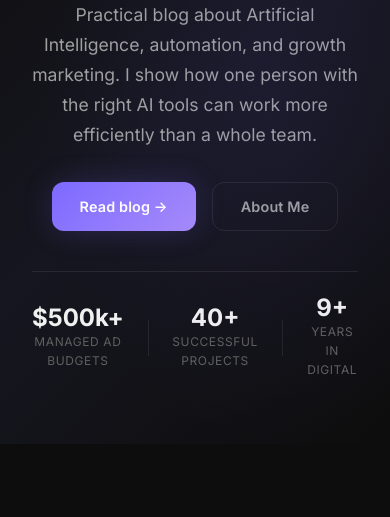
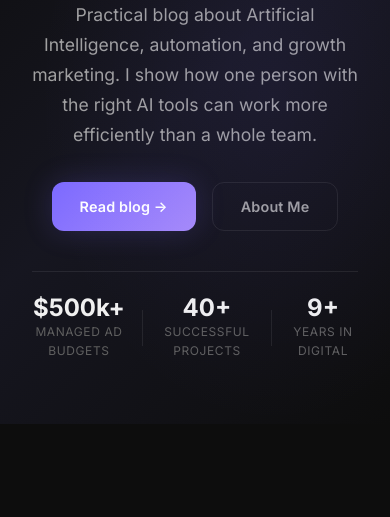
Before and after one commit to andrusyshyn-beta/taras-blog, a React app: page /en in a window 390 px wide. Shown: the part 303-820 px from the top of the page. Built offline with nearby package versions, Linux system fonts and the light colour scheme; some packages are replaced by stand-ins of ours.

Commit message:
Final layout fix: respect horizontal container padding

```diff
--- a/app/(uk)/page.module.css
+++ b/app/(uk)/page.module.css
@@ -1,6 +1,7 @@
 /* ===== HERO ===== */
 .hero {
-  padding: var(--space-8) 0 var(--space-7);
+  padding-top: var(--space-8);
+  padding-bottom: var(--space-7);
   background: var(--gradient-hero);
   position: relative;
   overflow: hidden;
@@ -215,7 +216,8 @@
 
 /* ===== SECTIONS ===== */
 .section {
-  padding: var(--space-7) 0;
+  padding-top: var(--space-7);
+  padding-bottom: var(--space-7);
 }
 
 .sectionHeader {
@@ -401,13 +403,13 @@
 }
 
 @media (max-width: 768px) {
-  .hero { padding: var(--space-6) 0; }
+  .hero { padding-top: var(--space-6); padding-bottom: var(--space-6); }
   .heroContent { align-items: center; text-align: center; }
-  .heroStats { justify-content: center; }
+  .heroStats { justify-content: center; gap: var(--space-2); }
   .heroActions { justify-content: center; }
   .grid3 { grid-template-columns: 1fr; }
-  .aboutSection { padding: var(--space-4) 0; }
+  .aboutSection { padding-top: var(--space-4); padding-bottom: var(--space-4); }
   .aboutInner { flex-direction: column; text-align: center; gap: var(--space-2); }
-  .newsletterSection { padding: var(--space-4) 0; }
+  .newsletterSection { padding-top: var(--space-4); padding-bottom: var(--space-4); }
   .newsletterInner { padding: var(--space-4); }
 }
--- a/app/en/page.module.css
+++ b/app/en/page.module.css
@@ -1,6 +1,7 @@
 /* ===== HERO ===== */
 .hero {
-  padding: var(--space-8) 0 var(--space-7);
+  padding-top: var(--space-8);
+  padding-bottom: var(--space-7);
   background: var(--gradient-hero);
   position: relative;
   overflow: hidden;
@@ -215,7 +216,8 @@
 
 /* ===== SECTIONS ===== */
 .section {
-  padding: var(--space-7) 0;
+  padding-top: var(--space-7);
+  padding-bottom: var(--space-7);
 }
 
 .sectionHeader {
@@ -401,13 +403,13 @@
 }
 
 @media (max-width: 768px) {
-  .hero { padding: var(--space-6) 0; }
+  .hero { padding-top: var(--space-6); padding-bottom: var(--space-6); }
   .heroContent { align-items: center; text-align: center; }
-  .heroStats { justify-content: center; }
+  .heroStats { justify-content: center; gap: var(--space-2); }
   .heroActions { justify-content: center; }
   .grid3 { grid-template-columns: 1fr; }
-  .aboutSection { padding: var(--space-4) 0; }
+  .aboutSection { padding-top: var(--space-4); padding-bottom: var(--space-4); }
   .aboutInner { flex-direction: column; text-align: center; gap: var(--space-2); }
-  .newsletterSection { padding: var(--space-4) 0; }
+  .newsletterSection { padding-top: var(--space-4); padding-bottom: var(--space-4); }
   .newsletterInner { padding: var(--space-4); }
 }
```
